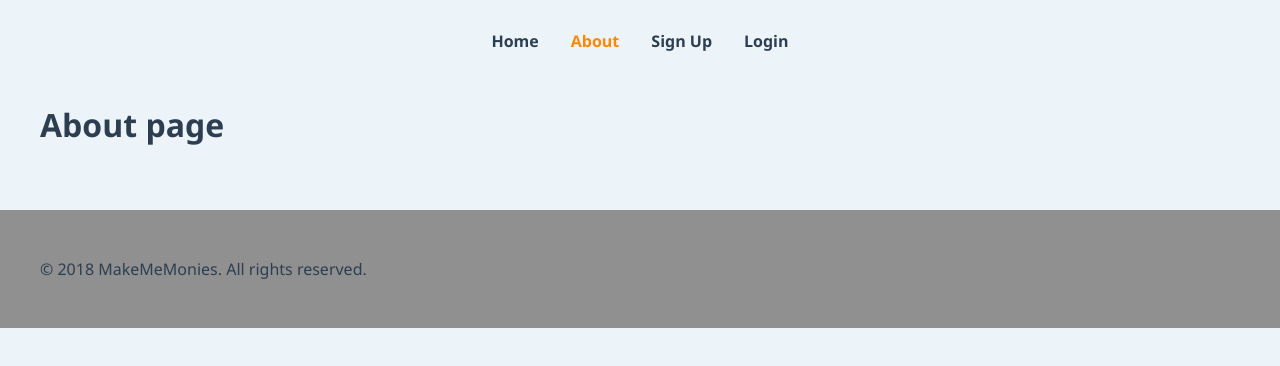
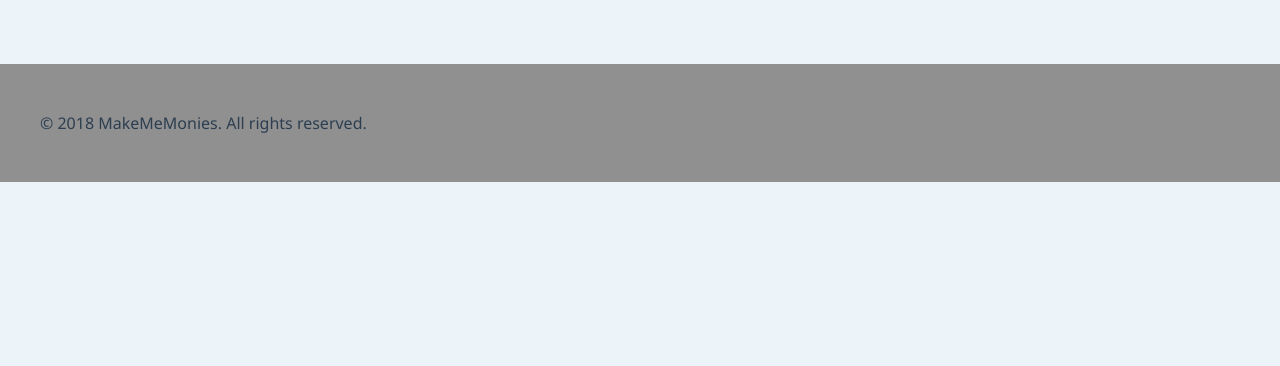
Before and after one commit to Pancrisp/meed-client, a Vue app: page /about in a window 1280 px wide. Shown: the top 366 px of the page. Built offline with nearby package versions, Linux system fonts and the light colour scheme.

Commit message:
Remove About page

```diff
--- a/src/components/partials/Header.vue
+++ b/src/components/partials/Header.vue
@@ -1,7 +1,6 @@
 <template>
   <div id="nav">
     <router-link to="/">Home</router-link>
-    <router-link to="/about">About</router-link>
     <router-link to="/signup">Sign Up</router-link>
     <router-link to="/login">Login</router-link>
   </div>
--- a/src/router.js
+++ b/src/router.js
@@ -3,7 +3,6 @@ import Router from "vue-router";
 import store from "./store.js";
 
 import Landing from "./views/Landing.vue";
-import About from "./views/About.vue";
 import SignUp from "./views/SignUp.vue";
 import Login from "./views/Login.vue";
 import Reset from "./views/Reset.vue";
@@ -17,7 +16,6 @@ export default new Router({
   mode: "history",
   routes: [
     { path: "/", component: Landing },
-    { path: "/about", component: About },
     { path: "/signup", component: SignUp },
     { path: "/login", component: Login },
     { path: "/reset", component: Reset },
--- a/src/views/About.vue
+++ /dev/null
@@ -1,20 +0,0 @@
-<template>
-  <div class="about">
-    <Header/>
-    <h1>About page</h1>
-  </div>
-</template>
-
-<script>
-import Header from "@/components/partials/Header.vue";
-
-export default {
-  components: {
-    Header
-  }
-};
-</script>
-
-<style lang="scss" scoped>
-
-</style>
```
